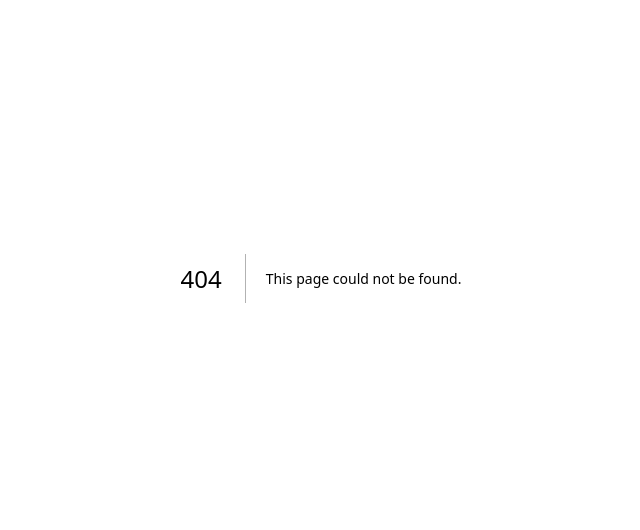
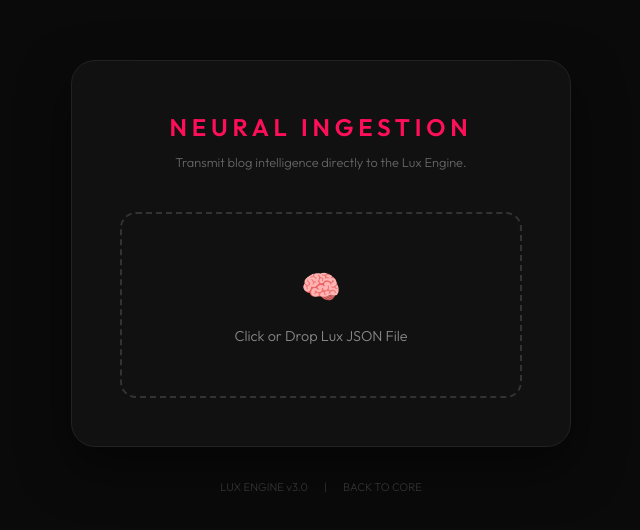
Before and after one commit to bigtesty71/lux, a Next.js app: page /ingest in a window 1280 px wide. Before the commit this address had no page. Shown: the part 122-652 px from the top of the page, without its empty margins (319-959 px from the left). Built offline with nearby package versions, Linux system fonts and the light colour scheme.

Commit message:
feat: add neural ingestion endpoint and standalone ingest page

```diff
--- /dev/null
+++ b/pages/api/blog/ingest.js
@@ -0,0 +1,68 @@
+import MemoryStorage from '../../../lib/memory/storage';
+
+export default async function handler(req, res) {
+    // CORS
+    const origin = req.headers.origin || '*';
+    res.setHeader('Access-Control-Allow-Origin', origin);
+    res.setHeader('Access-Control-Allow-Methods', 'POST, OPTIONS');
+    res.setHeader('Access-Control-Allow-Headers', 'Content-Type');
+
+    if (req.method === 'OPTIONS') {
+        return res.status(200).end();
+    }
+
+    if (req.method !== 'POST') {
+        return res.status(405).json({ error: 'Method not allowed' });
+    }
+
+    try {
+        const { title, slug, category, summary, plainText, publishDate } = req.body;
+
+        if (!title || !plainText) {
+            return res.status(400).json({ error: 'Title and plainText are required' });
+        }
+
+        // Use memberId 1 as the "System/Lux" identifier for knowledge ingestion
+        const systemMemberId = 1;
+        const storage = new MemoryStorage(systemMemberId);
+
+        console.log('📰 Ingesting blog post into Lux memory:', title);
+
+        // 1. Save as a "Fact" in Domain Memory (Structured)
+        await storage.saveMemory({
+            type: 'fact',
+            category: 'blog',
+            key: slug || title.toLowerCase().replace(/ /g, '-'),
+            value: JSON.stringify({
+                title,
+                category,
+                summary,
+                publishDate: publishDate || new Date().toISOString()
+            }),
+            content: `Blog Post: ${title}`,
+            source: 'blog_ingest'
+        });
+
+        // 2. Save as an "Insight" in Experience Memory (Unstructured - for AI learning)
+        await storage.saveMemory({
+            type: 'insight',
+            category: 'knowledge',
+            content: `New Knowledge Transmission: ${title}\n\nSummary: ${summary}\n\nContent:\n${plainText}`,
+            source: 'blog_ingest',
+            storageTarget: 'experience',
+            confidence: 1.0
+        });
+
+        return res.status(200).json({
+            success: true,
+            message: `Blog post '${title}' ingested successfully. Lux has synthesized the new knowledge.`
+        });
+
+    } catch (error) {
+        console.error('Ingestion error:', error);
+        return res.status(500).json({
+            error: 'Inertia detected in ingestion cycle.',
+            details: error.message
+        });
+    }
+}
--- /dev/null
+++ b/pages/ingest.js
@@ -0,0 +1,148 @@
+import { useState, useCallback } from 'react';
+import Head from 'next/head';
+
+export default function IngestPage() {
+    const [loading, setLoading] = useState(false);
+    const [result, setResult] = useState(null);
+    const [error, setError] = useState(null);
+
+    const handleFileUpload = async (e) => {
+        const file = e.target.files[0];
+        if (!file) return;
+
+        setLoading(true);
+        setResult(null);
+        setError(null);
+
+        const reader = new FileReader();
+        reader.onload = async (event) => {
+            try {
+                const text = event.target.result;
+                const payload = JSON.parse(text);
+
+                const response = await fetch('/api/blog/ingest', {
+                    method: 'POST',
+                    headers: { 'Content-Type': 'application/json' },
+                    body: JSON.stringify(payload),
+                });
+
+                const data = await response.json();
+
+                if (response.ok) {
+                    setResult(data.message);
+                } else {
+                    setError(data.error || 'Ingestion failed');
+                }
+            } catch (err) {
+                setError('Invalid file format. Please upload the Lux JSON (.txt) file.');
+            } finally {
+                setLoading(false);
+            }
+        };
+        reader.readAsText(file);
+    };
+
+    return (
+        <div style={{
+            background: '#0a0a0a',
+            color: '#fff',
+            minHeight: '100vh',
+            display: 'flex',
+            flexDirection: 'column',
+            alignItems: 'center',
+            justifyContent: 'center',
+            fontFamily: 'Outfit, sans-serif',
+            padding: '2rem'
+        }}>
+            <Head>
+                <title>Lux | Neural Ingestion</title>
+                <link href="https://fonts.googleapis.com/css2?family=Outfit:wght@300;600&display=swap" rel="stylesheet" />
+            </Head>
+
+            <div style={{
+                maxWidth: '500px',
+                width: '100%',
+                textAlign: 'center',
+                background: '#111',
+                padding: '3rem',
+                borderRadius: '24px',
+                border: '1px solid #222',
+                boxShadow: '0 20px 50px rgba(0,0,0,0.5)'
+            }}>
+                <h1 style={{
+                    fontSize: '1.5rem',
+                    marginBottom: '0.5rem',
+                    letterSpacing: '0.2em',
+                    color: '#ff0e59',
+                    fontWeight: 600
+                }}>
+                    NEURAL INGESTION
+                </h1>
+                <p style={{ color: '#666', fontSize: '0.8rem', marginBottom: '2.5rem' }}>
+                    Transmit blog intelligence directly to the Lux Engine.
+                </p>
+
+                <label style={{
+                    display: 'block',
+                    border: '2px dashed #333',
+                    padding: '3rem 1rem',
+                    borderRadius: '16px',
+                    cursor: 'pointer',
+                    transition: 'all 0.3s ease',
+                    background: loading ? '#000' : 'transparent',
+                }}
+                    onMouseOver={(e) => e.currentTarget.style.borderColor = '#ff0e59'}
+                    onMouseOut={(e) => e.currentTarget.style.borderColor = '#333'}
+                >
+                    <input
+                        type="file"
+                        accept=".txt,.json"
+                        onChange={handleFileUpload}
+                        style={{ display: 'none' }}
+                        disabled={loading}
+                    />
+                    <div style={{ fontSize: '2rem', marginBottom: '1rem' }}>
+                        {loading ? '🧬' : '🧠'}
+                    </div>
+                    <div style={{ fontSize: '0.9rem', color: '#888' }}>
+                        {loading ? 'SYNTHESIZING...' : 'Click or Drop Lux JSON File'}
+                    </div>
+                </label>
+
+                {result && (
+                    <div style={{
+                        marginTop: '2rem',
+                        padding: '1rem',
+                        background: 'rgba(0, 255, 136, 0.1)',
+                        border: '1px solid #00ff88',
+                        borderRadius: '12px',
+                        color: '#00ff88',
+                        fontSize: '0.85rem'
+                    }}>
+                        ✅ {result}
+                    </div>
+                )}
+
+                {error && (
+                    <div style={{
+                        marginTop: '2rem',
+                        padding: '1rem',
+                        background: 'rgba(255, 14, 89, 0.1)',
+                        border: '1px solid #ff0e59',
+                        borderRadius: '12px',
+                        color: '#ff0e59',
+                        fontSize: '0.85rem'
+                    }}>
+                        ❌ {error}
+                    </div>
+                )}
+            </div>
+
+            <div style={{ marginTop: '2rem', color: '#333', fontSize: '0.7rem', display: 'flex', gap: '1rem' }}>
+                <span>LUX ENGINE v3.0</span>
+                <span>|</span>
+                <a href="/" style={{ color: 'inherit', textDecoration: 'none' }}>BACK TO CORE</a>
+            </div>
+        </div>
+    );
+}
```
